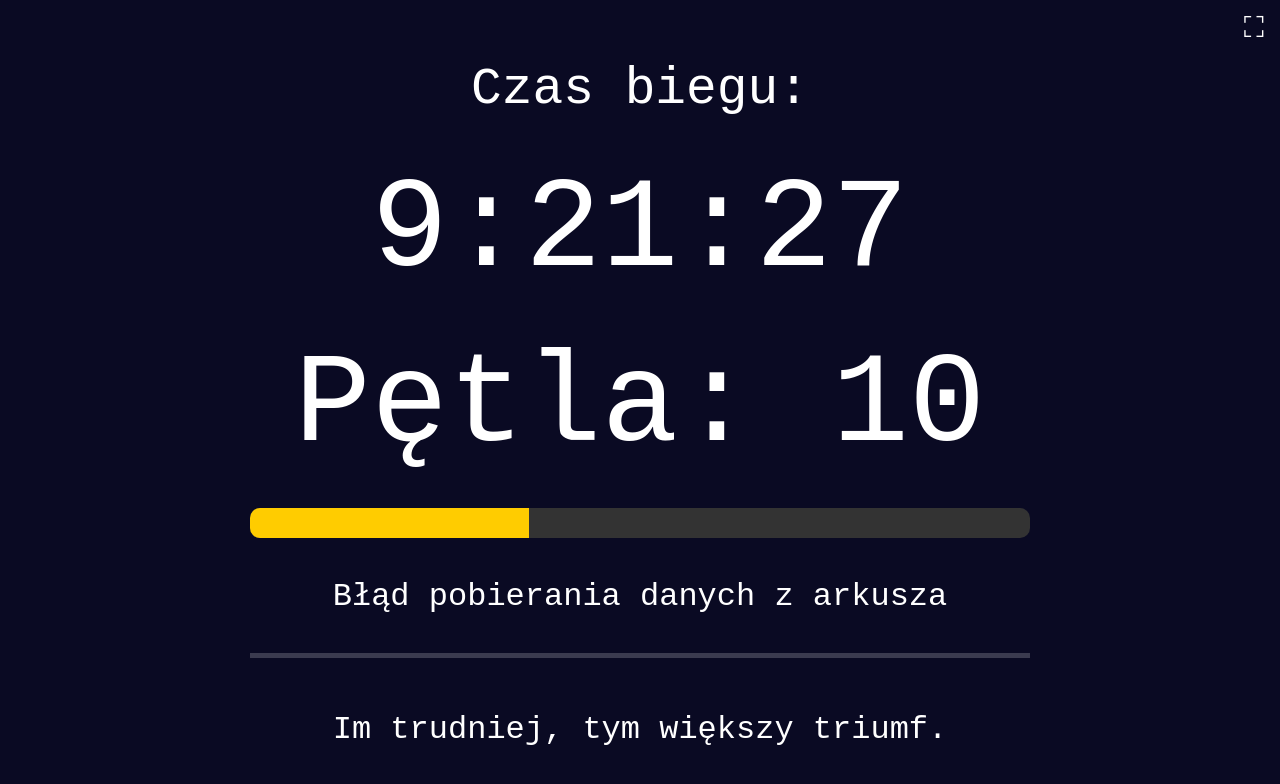
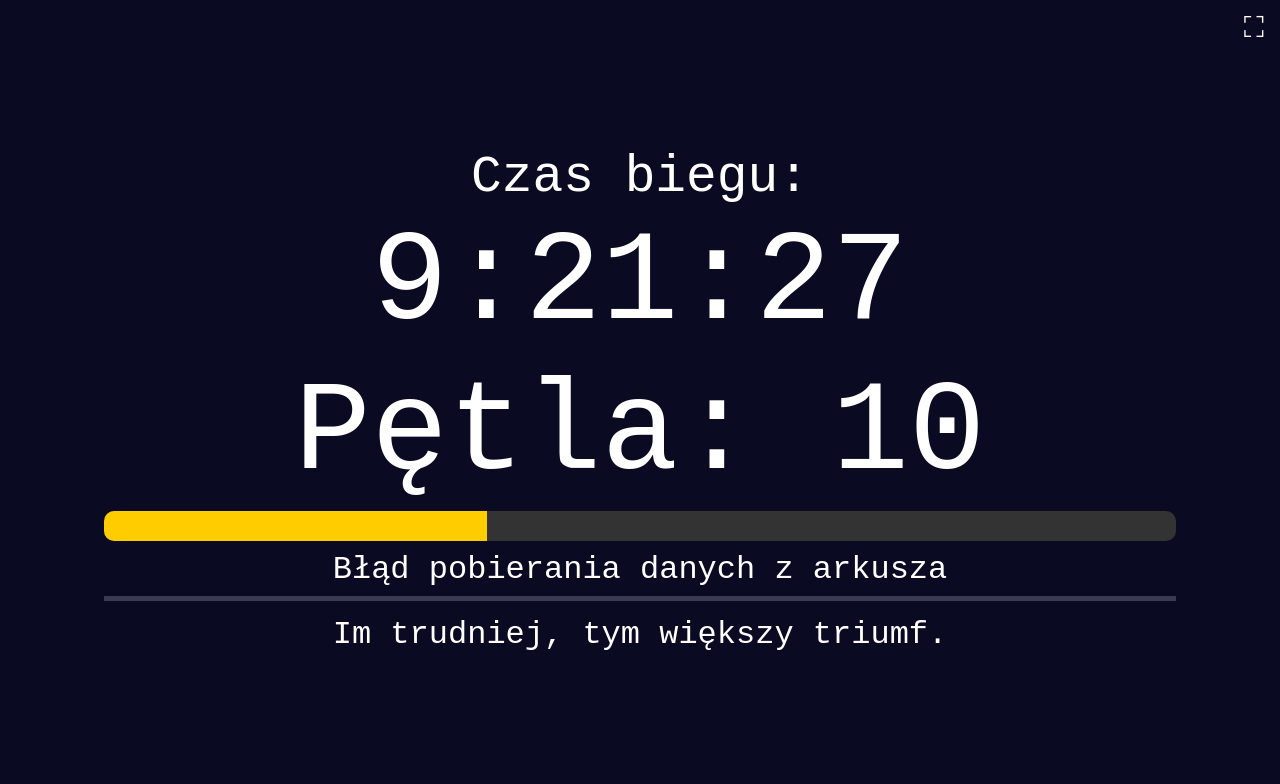
Before and after one commit to projectG11/backyard-ultra-timer-, a plain HTML site: page index.html in a window 1280 px wide. Drawn offline with Linux system fonts and the light colour scheme; no server answers.

Commit message:
Update index.html

```diff
--- a/index.html
+++ b/index.html
@@ -6,37 +6,38 @@
   <title>Zegar Backyard</title>
   <style>
     html, body {
-margin: 0; padding: 0;
+  height: 100vh;
+  margin: 0;
+  padding: 0;
+  overflow: hidden; /* zapobiega pionowemu scrollowaniu */
+  display: flex;
+  justify-content: center;
+  align-items: center;
   background: #0a0a23;
   font-family: 'Courier New', Courier, monospace;
-  /* usuń flex i centerowanie - damy to na #container */
-  height: 100%;
-  overflow: auto; /* zezwól na przewijanie, jeśli będzie potrzeba */
 }
 
 #container {
+  padding: clamp(10px, 3vw, 20px) clamp(15px, 5vw, 40px);
+  width: 90vw;
+  max-width: 1200px;
+  box-sizing: border-box;
+  text-align: center;
+  color: white;
   background: #0a0a23;
-  color: white;
-  border-radius: 0px;
-  padding: 40px 60px;
-  text-align: center;
-  width: 90vw;
-  max-width: 900px; /* większe max */
-  margin: 20px auto; /* centrowanie z odstępem od góry */
-  box-sizing: border-box;
-  display: flex;
-  flex-direction: column;
-  gap: 30px; /* odstępy między elementami */
+  position: relative;
+  z-index: 1;
 }
+
 #time, #loop {
   font-size: clamp(5rem, 10vw, 12rem); /* większa czcionka */
-  margin: 0;
+  margin: 5px 0;
   white-space: nowrap;
 }
 
 #status {
   font-size: clamp(2rem, 4vw, 4rem);
-  margin-bottom: 10px;
+  margin-bottom: 5px;
 }
 #progressBarContainer {
   background-color: #333;
```
